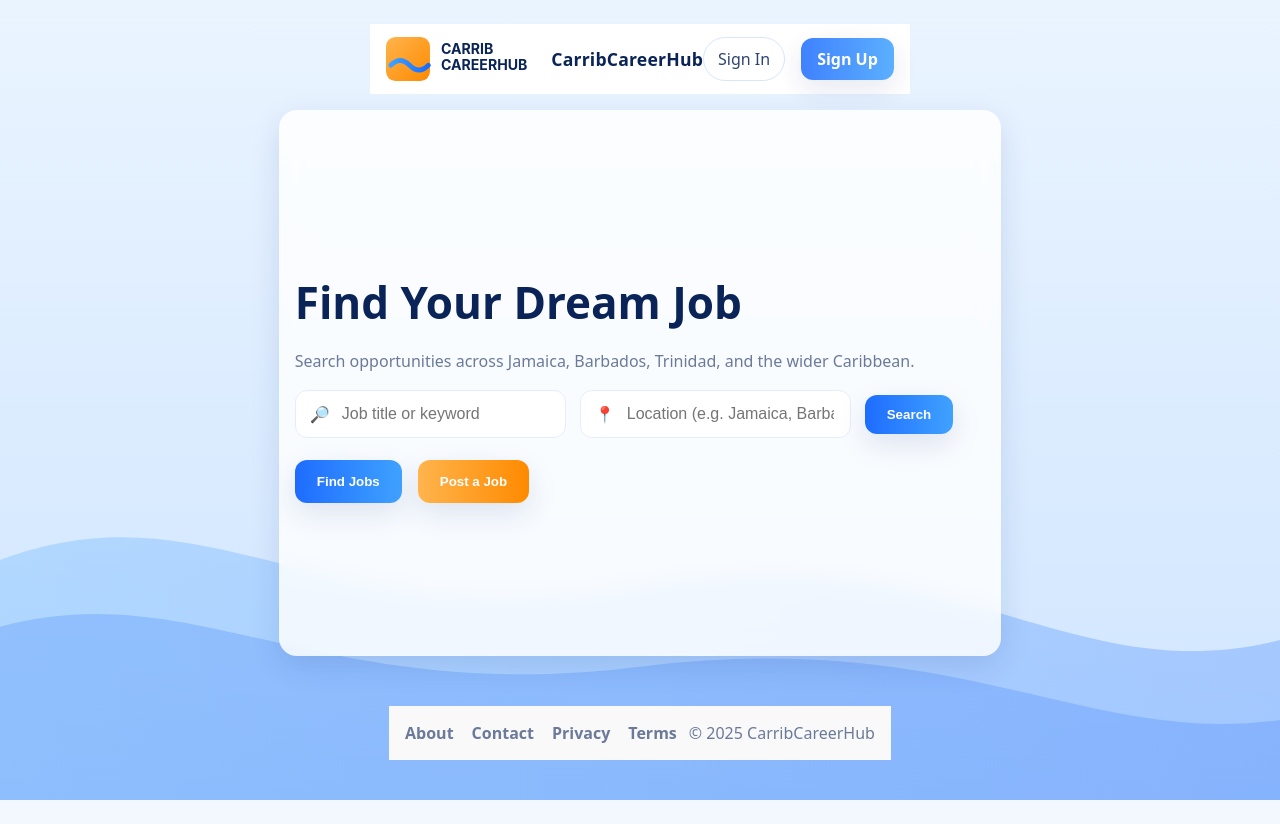
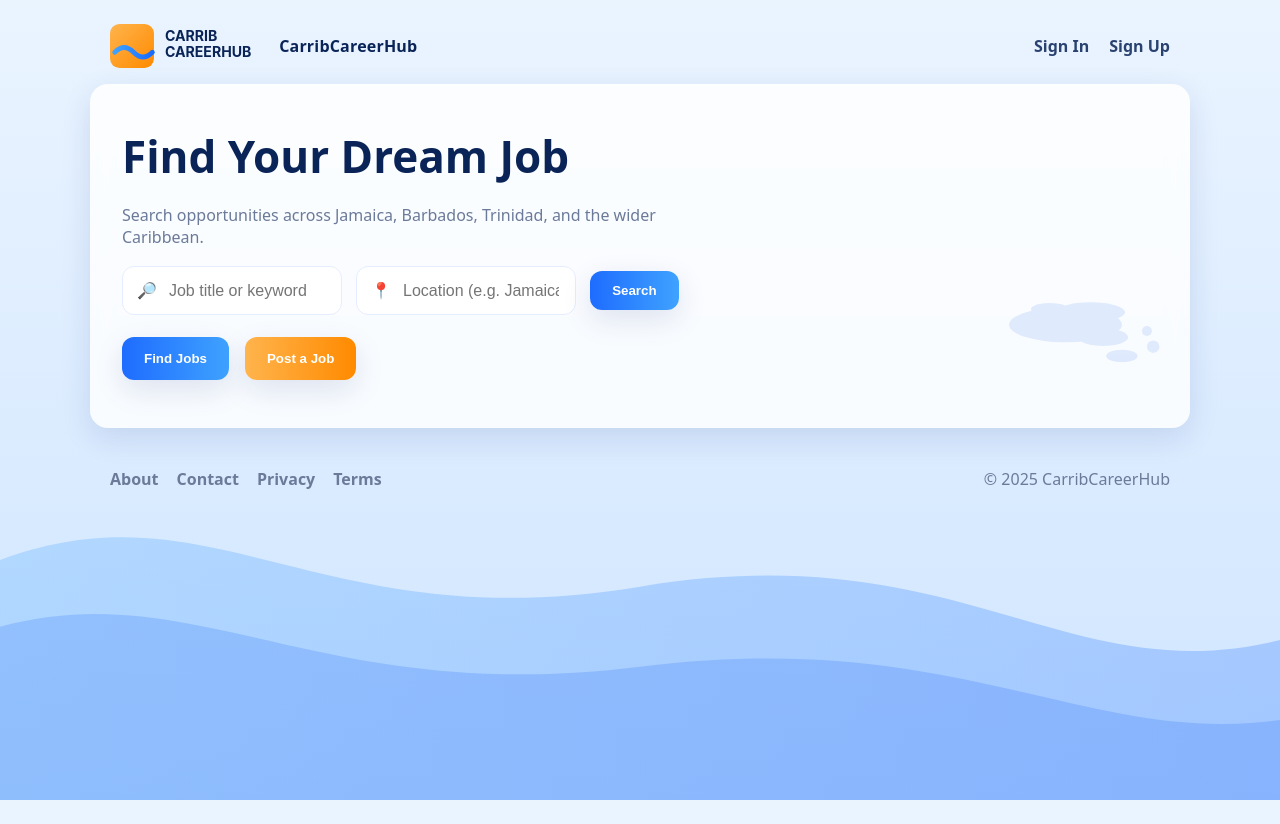
Before and after one commit to andrae101/CarribCareerHub, a plain HTML site: page index.html in a window 1280 px wide. Before the commit the page ends 800 px from the top, so only its background shows below. Drawn offline with Linux system fonts and the light colour scheme; files whose address does not match are found by name.

Commit message:
Update index.html
Signed-off-by: andrae101 <cunninghamandrae34@gmail.com>

```diff
--- a/index.html
+++ b/index.html
@@ -5,73 +5,6 @@
   <meta name="viewport" content="width=device-width, initial-scale=1" />
   <title>CarribCareerHub</title>
   <link rel="stylesheet" href="style.css" />
-  <style>
-    /* --- Quick Fixes for layout issues --- */
-    html, body {
-      margin: 0;
-      padding: 0;
-      height: 100%;
-      overflow-x: hidden; /* stop sideways scroll */
-    }
-    body {
-      display: flex;
-      flex-direction: column;
-      min-height: 100vh;
-    }
-    .header {
-      display: flex;
-      align-items: center;
-      justify-content: space-between;
-      padding: 0.8rem 1rem;
-      background: #fff;
-    }
-    .brand {
-      display: flex;
-      align-items: center;
-      gap: 0.5rem;
-    }
-    .brand .name {
-      font-weight: 600;
-      font-size: 1.1rem;
-    }
-    .nav {
-      display: flex;
-      gap: 1rem;
-      align-items: center;
-    }
-    .nav a {
-      text-decoration: none;
-      font-weight: 500;
-    }
-    .panel {
-      flex: 1; /* fills space without adding extra scroll */
-      display: flex;
-      align-items: center;
-      justify-content: center;
-      padding: 2rem 1rem;
-    }
-    .panel-content {
-      display: flex;
-      flex-wrap: wrap;
-      align-items: center;
-      justify-content: space-between;
-      gap: 2rem;
-      max-width: 1200px;
-      width: 100%;
-    }
-    .panel-content section {
-      flex: 1 1 350px;
-    }
-    .map-wrap img {
-      max-width: 100%;
-      height: auto;
-    }
-    .footer {
-      text-align: center;
-      padding: 1rem;
-      background: #f9f9f9;
-    }
-  </style>
 </head>
 <body>
 
@@ -81,8 +14,8 @@
     <div class="name">CarribCareerHub</div>
   </div>
   <nav class="nav">
-    <a class="signin" href="login.html">Sign In</a>
-    <a class="cta" href="signup.html">Sign Up</a>
+    <a href="login.html" class="btn-link">Sign In</a>
+    <a href="signup.html" class="btn-link highlight">Sign Up</a>
   </nav>
 </header>
 
```
